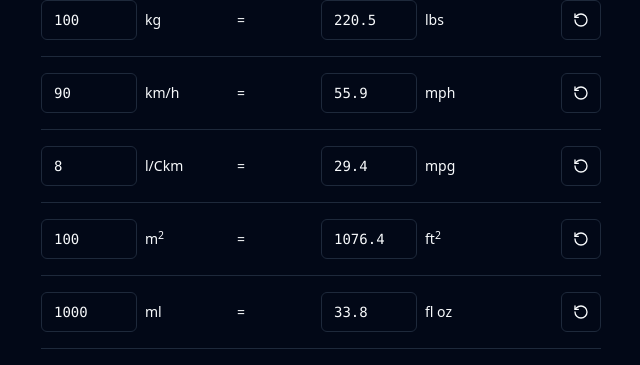
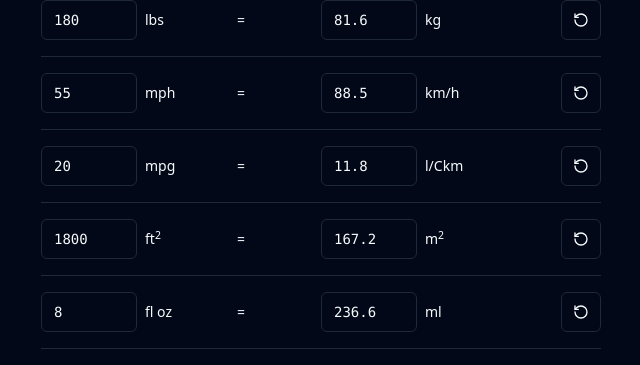
Before and after one commit to klevente/qonwerty, a React (Vite) app: page / in a window 1280 px wide. Shown: the part 169-534 px from the top of the page, without its empty margins (319-959 px from the left). Built offline with nearby package versions, Linux system fonts and the light colour scheme.

Commit message:
Add g <-> oz conversion

```diff
--- a/src/app.tsx
+++ b/src/app.tsx
@@ -64,6 +64,14 @@ function mlToCups(ml: number): number {
   return +(ml / 240).toFixed(1);
 }
 
+function ozToGrams(oz: number): number {
+  return +(oz * 28.3495).toFixed(1);
+}
+
+function gramsToOz(g: number): number {
+  return +(g / 28.3495).toFixed(1);
+}
+
 type Tag = "cooking";
 
 interface UnitPair {
@@ -77,48 +85,48 @@ interface UnitPair {
 
 const UNIT_PAIRS = [
   {
-    unitA: "°C",
-    unitB: "°F",
-    default: 20,
-    aToB: celsiusToFahrenheit,
-    bToA: fahrenheitToCelsius,
+    unitA: "°F",
+    unitB: "°C",
+    default: 70,
+    aToB: fahrenheitToCelsius,
+    bToA: celsiusToFahrenheit,
     tags: ["cooking"],
   },
   {
-    unitA: "kg",
-    unitB: "lbs",
-    default: 100,
-    aToB: kgToLbs,
-    bToA: lbsToKg,
+    unitA: "lbs",
+    unitB: "kg",
+    default: 180,
+    aToB: lbsToKg,
+    bToA: kgToLbs,
     tags: ["cooking"],
   },
   {
-    unitA: "km/h",
-    unitB: "mph",
-    default: 90,
-    aToB: kmhToMph,
-    bToA: mphToKmh,
+    unitA: "mph",
+    unitB: "km/h",
+    default: 55,
+    aToB: mphToKmh,
+    bToA: kmhToMph,
   },
   {
-    unitA: "l/Ckm",
-    unitB: "mpg",
-    default: 8,
-    aToB: l100kmToMpg,
-    bToA: mpgToL100km,
+    unitA: "mpg",
+    unitB: "l/Ckm",
+    default: 20,
+    aToB: mpgToL100km,
+    bToA: l100kmToMpg,
   },
   {
-    unitA: "m^2",
-    unitB: "ft^2",
-    default: 100,
-    aToB: sqMToSqFt,
-    bToA: sqFtToSqM,
+    unitA: "ft^2",
+    unitB: "m^2",
+    default: 1800,
+    aToB: sqFtToSqM,
+    bToA: sqMToSqFt,
   },
   {
-    unitA: "ml",
-    unitB: "fl oz",
-    default: 1000,
-    aToB: mlToFlOz,
-    bToA: flOzToMl,
+    unitA: "fl oz",
+    unitB: "ml",
+    default: 8,
+    aToB: flOzToMl,
+    bToA: mlToFlOz,
     tags: ["cooking"],
   },
   {
@@ -127,6 +135,14 @@ const UNIT_PAIRS = [
     default: 1,
     aToB: cupsToMl,
     bToA: mlToCups,
+    tags: ["cooking"],
+  },
+  {
+    unitA: "oz",
+    unitB: "g",
+    default: 6,
+    aToB: ozToGrams,
+    bToA: gramsToOz,
     tags: ["cooking"],
   },
 ] satisfies UnitPair[];
```
